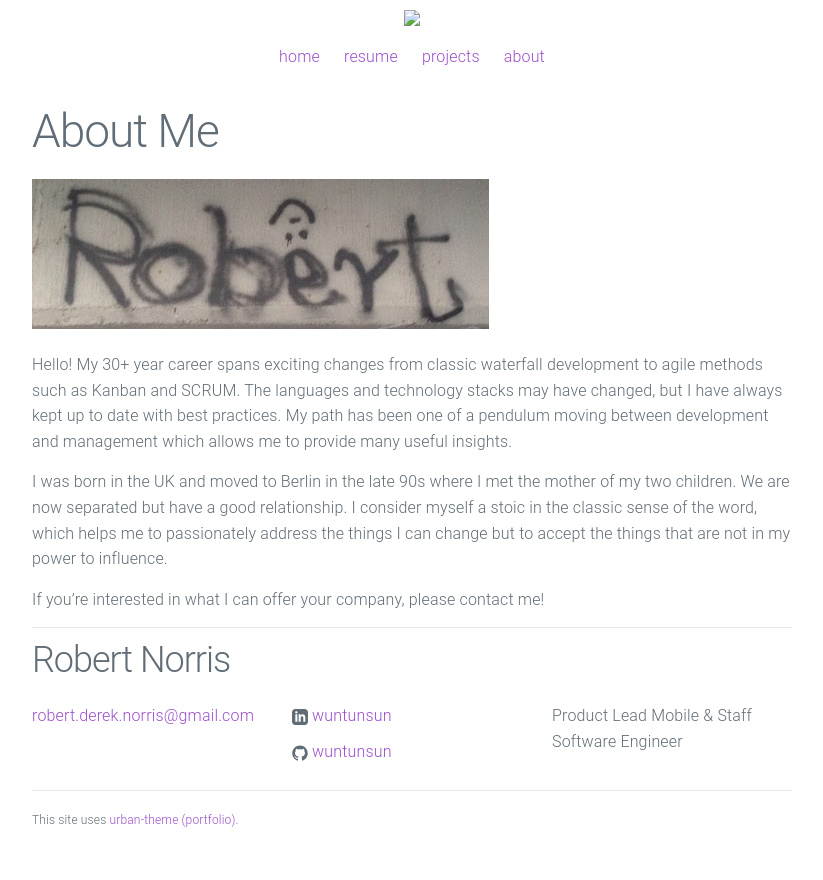
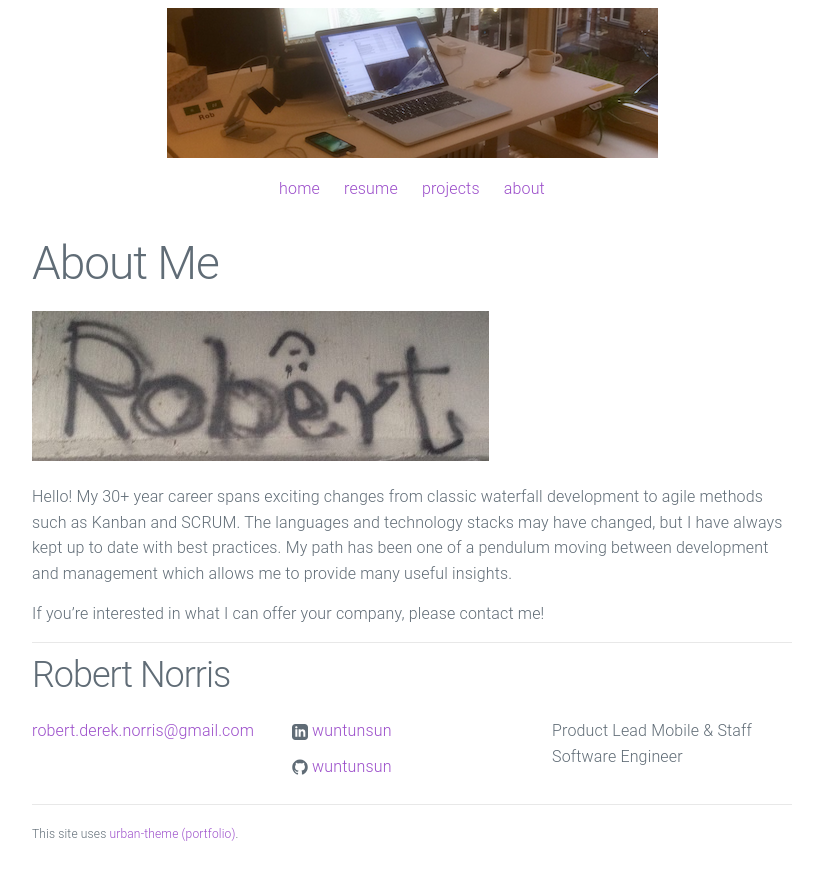
Before and after one commit to wuntunsun/portfolio.github.io, a Jekyll site: the page built from about.md, in a window 1280 px wide. Shown: the top 880 px of the page, without its empty margins (228-1051 px from the left). Built offline with Jekyll 4.4.1, drawn with Linux system fonts in a browser that asks for light colours.

Commit message:
Use a different header

```diff
--- a/about.md
+++ b/about.md
@@ -8,6 +8,4 @@
 
 Hello! My 30+ year career spans exciting changes from classic waterfall development to agile methods such as Kanban and SCRUM. The languages and technology stacks may have changed, but I have always kept up to date with best practices. My path has been one of a pendulum moving between development and management which allows me to provide many useful insights.
 
-I was born in the UK and moved to Berlin in the late 90s where I met the mother of my two children. We are now separated but have a good relationship. I consider myself a stoic in the classic sense of the word, which helps me to passionately address the things I can change but to accept the things that are not in my power to influence.
-
 If you're interested in what I can offer your company, please contact me!
```
Also changed, not shown: assets/header.png (added).
